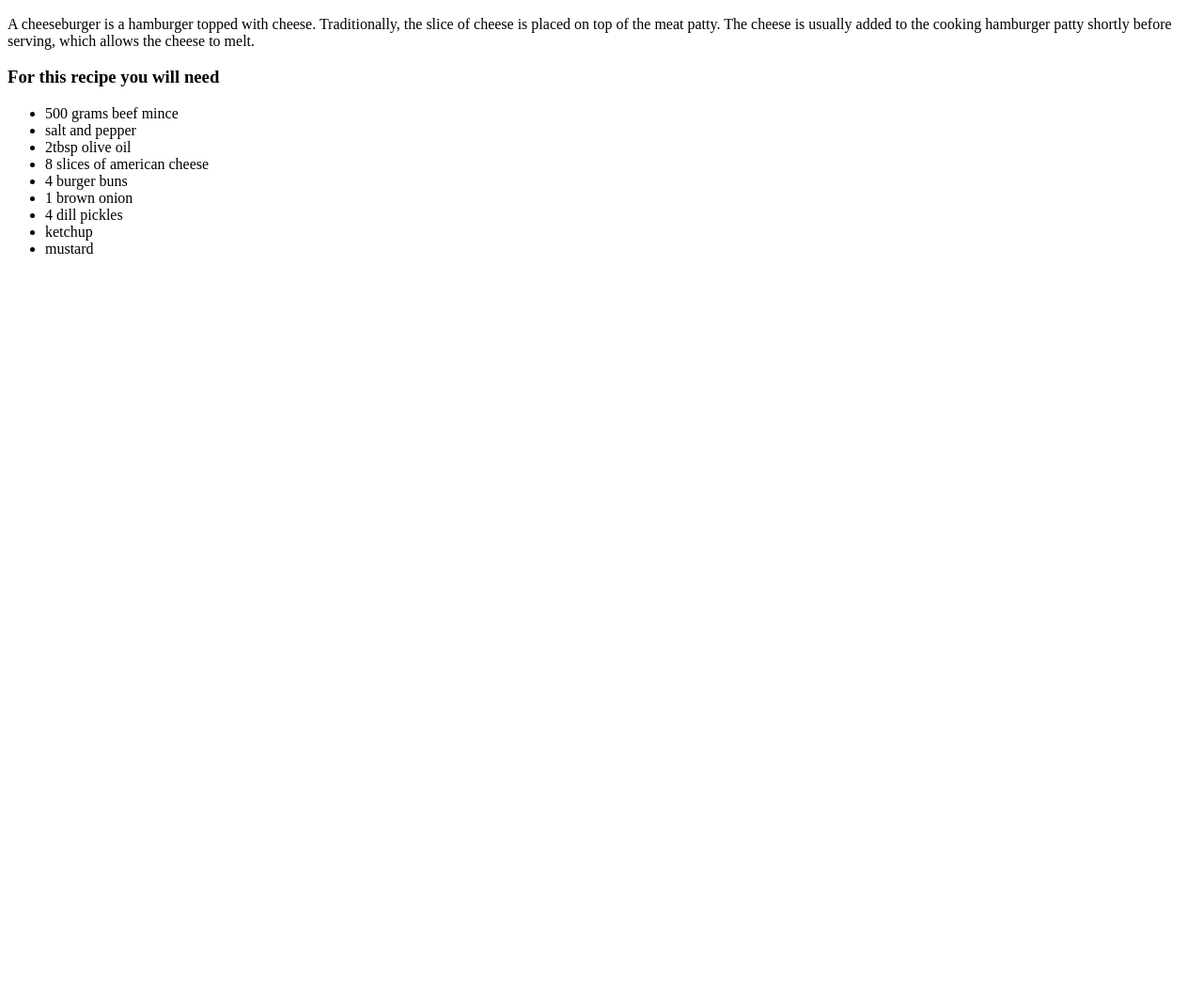
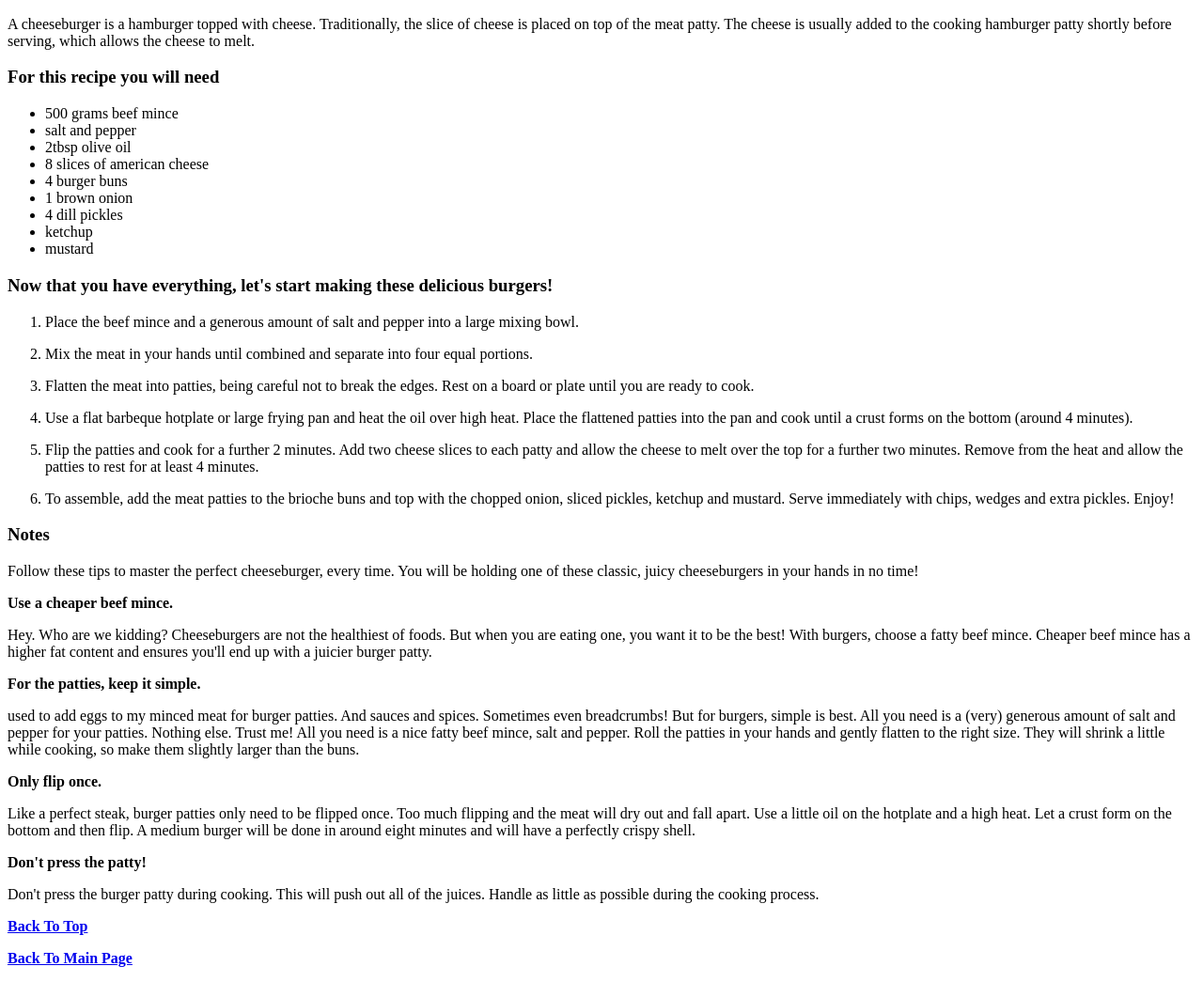
Before and after one commit to Lars118/odin-recipes, a plain HTML site: page recipes/burger.html in a window 1280 px wide. Shown: the part 634-1679 px from the top of the page at 94% size. Before the commit the page ends 924 px from the top, so only its background shows below. Drawn offline with Linux system fonts and the light colour scheme.

Commit message:
added how to mkae the recipe with notes and links back to main page and top.

```diff
--- a/recipes/burger.html
+++ b/recipes/burger.html
@@ -29,5 +29,38 @@
 
     </ul>
 
+    <h3>Now that you have everything, let's start making these delicious burgers!</h3>
+
+    <ol>
+        <p><li>Place the beef mince and a generous amount of salt and pepper into a large mixing bowl.</li></p>
+        <p><li>Mix the meat in your hands until combined and separate into four equal portions.</li></p>
+        <p><li>Flatten the meat into patties, being careful not to break the edges. Rest on a board or plate until you are ready to cook.</li></p>
+        <p><li>Use a flat barbeque hotplate or large frying pan and heat the oil over high heat. Place the flattened patties into the pan and cook until a crust forms on the bottom (around 4 minutes).</li></p>
+        <p><li>Flip the patties and cook for a further 2 minutes. Add two cheese slices to each patty and allow the cheese to melt over the top for a further two minutes. Remove from the heat and allow the patties to rest for at least 4 minutes.</li></p>
+        <p><li>To assemble, add the meat patties to the brioche buns and top with the chopped onion, sliced pickles, ketchup and mustard. Serve immediately with chips, wedges and extra pickles. Enjoy!</li></p>
+
+    </ol>
+
+    <h3>Notes</h3>
+    <p>Follow these tips to master the perfect cheeseburger, every time. You will be holding one of these classic, juicy cheeseburgers in your hands in no time!
+    </p>
+
+    <p><strong>Use a cheaper beef mince.</strong></p>
+    <p>Hey. Who are we kidding? Cheeseburgers are not the healthiest of foods. But when you are eating one, you want it to be the best! With burgers, choose a fatty beef mince. Cheaper beef mince has a higher fat content and ensures you'll end up with a juicier burger patty.</p>
+
+    <p><strong>For the patties, keep it simple.</strong></p>
+    <p> used to add eggs to my minced meat for burger patties. And sauces and spices. Sometimes even breadcrumbs!
+        But for burgers, simple is best. All you need is a (very) generous amount of salt and pepper for your patties. Nothing else. Trust me! All you need is a nice fatty beef mince, salt and pepper.
+        Roll the patties in your hands and gently flatten to the right size. They will shrink a little while cooking, so make them slightly larger than the buns.</p>
+
+    <p><strong>Only flip once.</strong></p>
+    <p>Like a perfect steak, burger patties only need to be flipped once. Too much flipping and the meat will dry out and fall apart. Use a little oil on the hotplate and a high heat. Let a crust form on the bottom and then flip. A medium burger will be done in around eight minutes and will have a perfectly crispy shell.</p>
+
+    <p><strong>Don't press the patty!</strong></p>
+    <p>Don't press the burger patty during cooking. This will push out all of the juices. Handle as little as possible during the cooking process.</p>
+
+    <p><a href="burger.html"><strong>Back To Top</strong></a></p>
+    <p><a href="../index.html"><strong>Back To Main Page</strong></a></p>
+
 
 </body>
```
